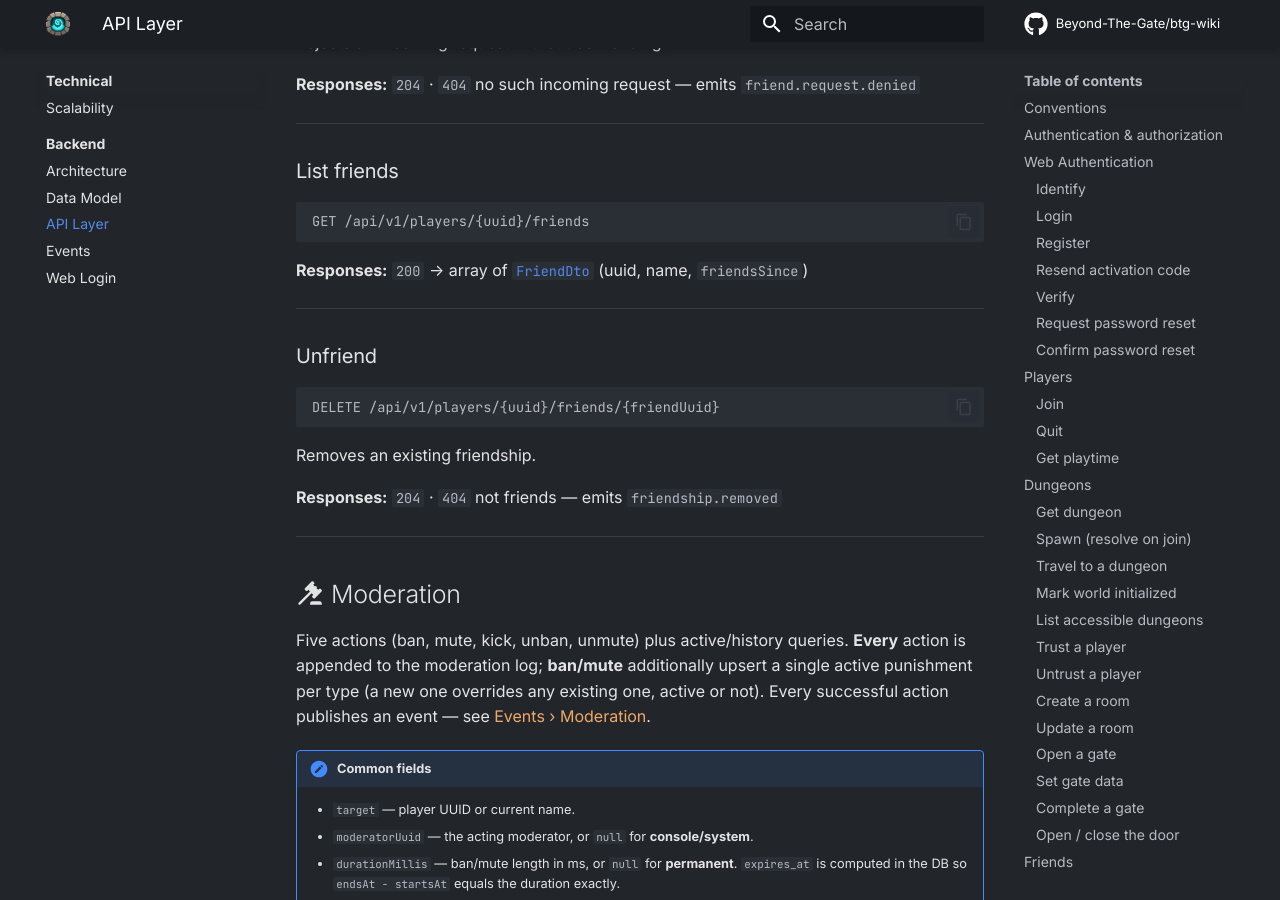
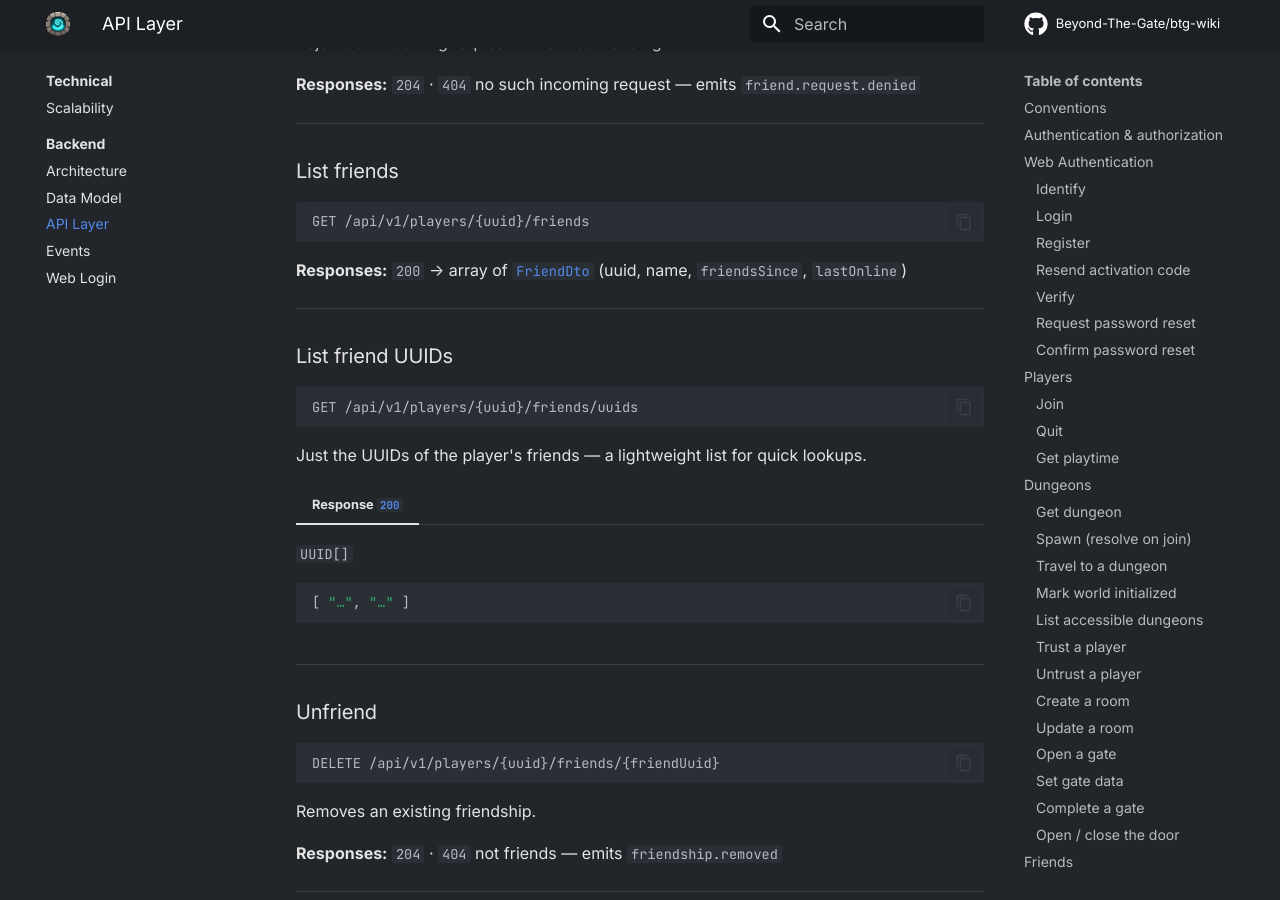
Before and after one commit to Beyond-The-Gate/btg-wiki, an MkDocs documentation site: the page built from docs/technical/backend/api.md, in a window 1280 px wide and 900 px high, scrolled down 10592 px. Built offline with MkDocs 1.6.1 and Material for MkDocs 9.7.7, drawn with Linux system fonts in a browser that asks for light colours; comment, search, counter and statistics services are not loaded; some of the changed text lies outside the part shown.

Commit message:
Enhance API documentation for friends endpoints
Added new endpoint for retrieving friend UUIDs and updated response details for existing endpoints.

````diff
--- a/docs/technical/backend/api.md
+++ b/docs/technical/backend/api.md
@@ -649,7 +653,25 @@ Rejects an incoming request without befriending.
 GET /api/v1/players/{uuid}/friends
 ```
 
-**Responses:** `200` → array of [`FriendDto`](#frienddto) (uuid, name, `friendsSince`)
+**Responses:** `200` → array of [`FriendDto`](#frienddto) (uuid, name, `friendsSince`, `lastOnline`)
+
+---
+
+### List friend UUIDs
+
+```http
+GET /api/v1/players/{uuid}/friends/uuids
+```
+
+Just the UUIDs of the player's friends — a lightweight list for quick lookups.
+
+=== "Response `200`"
+
+    `UUID[]`
+
+    ```json
+    [ "…", "…" ]
+    ```
 
 ---
 
@@ -916,6 +938,8 @@ Adds an amount to a collection (creating the row on first track). The key is val
 |---|---|---|
 | `player` | [PlayerDto](#playerdto) | |
 | `activePunishments` | [ActivePunishmentDto](#activepunishmentdto)[] | empty if none |
+| `friendUuids` | UUID[] | the player's friends |
+| `incomingRequests` | [FriendRequestDto](#friendrequestdto)[] | open requests received |
 
 ### PlayerDto
 | Field | Type | Notes |
@@ -994,6 +1018,7 @@ Adds an amount to a collection (creating the row on first track). The key is val
 | `uuid` | UUID | |
 | `name` | string? | may be temporarily unknown |
 | `friendsSince` | timestamp | |
+| `lastOnline` | timestamp | from `last_seen`; session start if online, disconnect if offline |
 
 ### PunishRequest
 | Field | Type | Notes |
````
Also changed, not shown: other parts of docs/technical/backend/api.md (+4 -0 lines).
